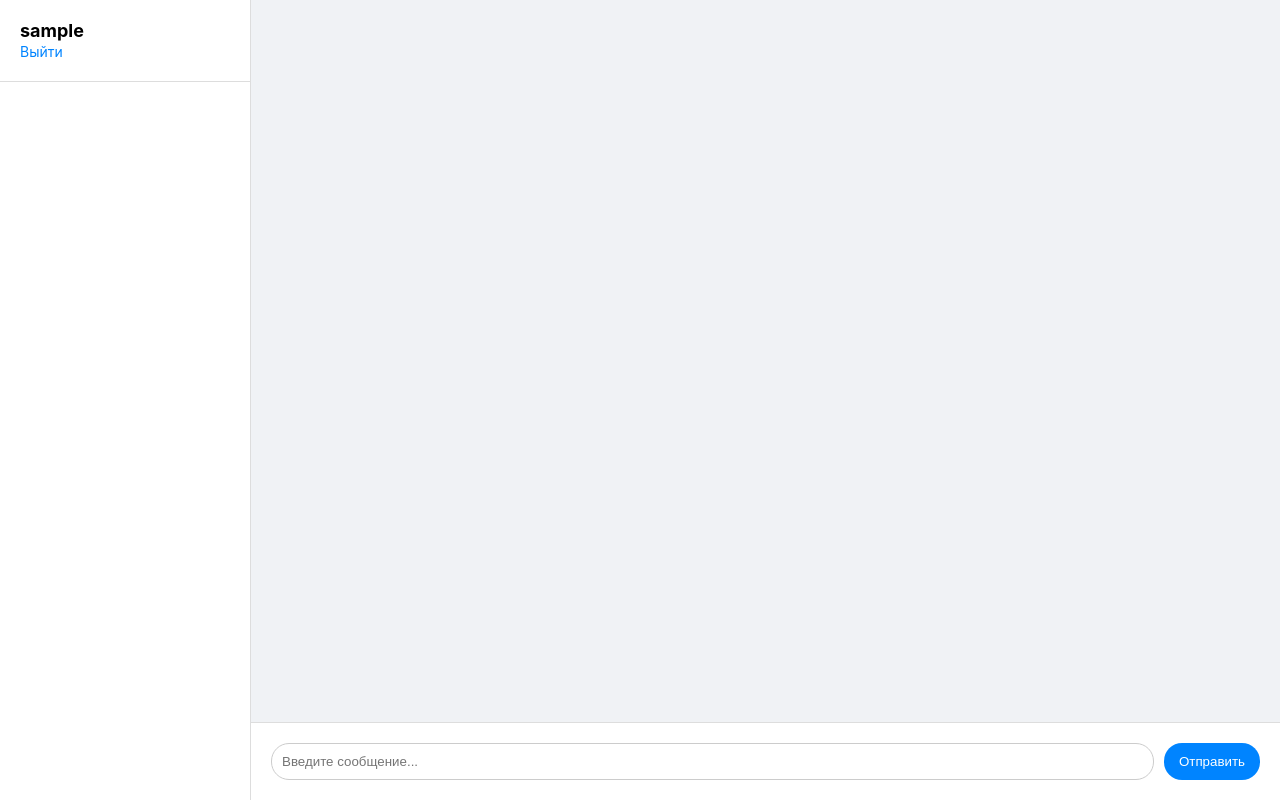
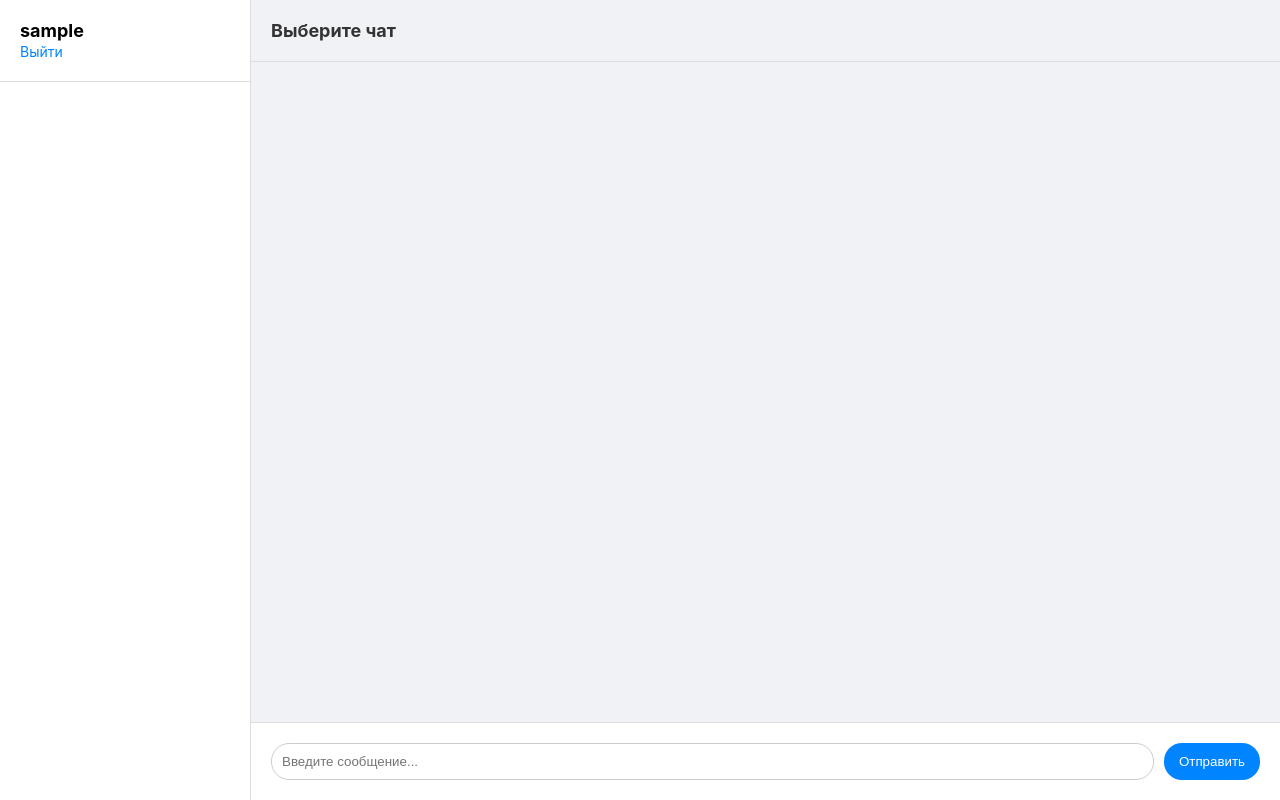
Before and after one commit to eyesarcheolog-sys/messangerqazakhstan, a Flask app: page / in a window 1280 px wide. Run offline with Flask 3, Linux system fonts and the light colour scheme; the visitor is signed in with stand-in values (Sample User, id 1); data comes from the database, SQL or seed files in the repository; some libraries are stand-ins or nearby versions.

Commit message:
update interface v1

```diff
--- a/templates/index.html
+++ b/templates/index.html
@@ -2,6 +2,7 @@
 <html lang="ru">
 <head>
     <meta charset="UTF-8">
+    <meta name="viewport" content="width=device-width, initial-scale=1.0">
     <title>Мой Мессенджер</title>
     <style>
         body { font-family: -apple-system, BlinkMacSystemFont, sans-serif; margin: 0; background-color: #f0f2f5; display: flex; height: 100vh; }
@@ -14,6 +15,7 @@
         #contact-list li:hover { background-color: #f5f5f5; }
         #contact-list li.active { background-color: #e0f0ff; }
         #chat-container { flex-grow: 1; display: flex; flex-direction: column; }
+        #chat-header { padding: 20px; border-bottom: 1px solid #ddd; margin: 0; font-size: 18px; color: #333; }
         #messages { list-style-type: none; margin: 0; padding: 20px; overflow-y: auto; flex-grow: 1; }
         #messages li { padding: 8px 12px; margin-bottom: 10px; border-radius: 18px; width: fit-content; max-width: 70%; }
         #messages li.my-message { background-color: #0084ff; color: white; margin-left: auto; }
@@ -24,6 +26,7 @@
     </style>
 </head>
 <body>
+
     <div id="sidebar">
         <div id="user-info">
             <h2>{{ current_user.username }}</h2>
@@ -39,6 +42,8 @@
     </div>
 
     <div id="chat-container">
+        <h2 id="chat-header">Выберите чат</h2>
+
         <ul id="messages"></ul>
         <form id="form" action="">
             <input id="input" autocomplete="off" placeholder="Введите сообщение..." />
@@ -78,6 +83,8 @@
                 recipientUsername = e.target.dataset.username;
                 messages.innerHTML = '';
 
+                document.getElementById('chat-header').textContent = `Чат с ${recipientUsername}`;
+
                 fetch(`/history/${recipientUsername}`)
                     .then(response => response.json())
                     .then(history => {
@@ -100,9 +107,6 @@
         });
 
         socket.on('receive_private_message', function(data) {
-            // ИСПРАВЛЕНИЕ: Упрощенная и правильная логика
-            // Показываем сообщение, если оно от собеседника, с которым открыт чат,
-            // или если это наше собственное сообщение, отправленное этому собеседнику.
             if (data.sender === recipientUsername || (data.sender === username && data.recipient === recipientUsername)) {
                 appendMessage(data);
             }
```
